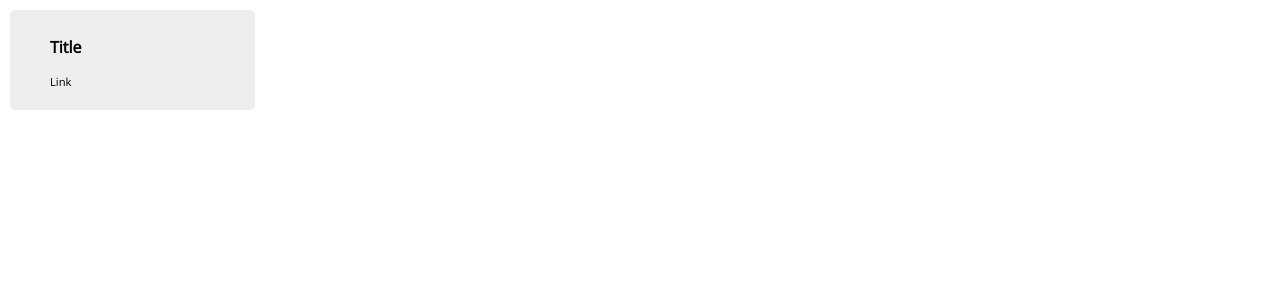
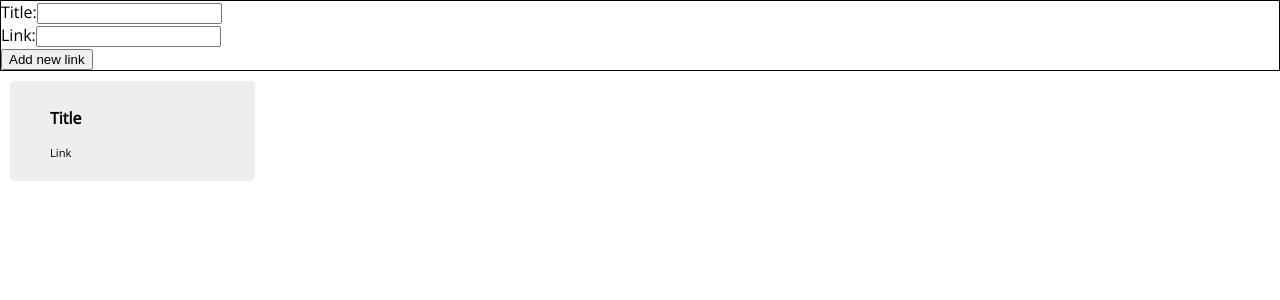
Before and after one commit to AdrianVillalbaSanchez/Algo-reactivo, a React (Create React App) app: page / in a window 1280 px wide. Shown: the top 300 px of the page. Built offline with nearby package versions, Linux system fonts and the light colour scheme.

Commit message:
Form added

```diff
--- a/src/App.js
+++ b/src/App.js
@@ -1,13 +1,42 @@
 import React, { Component } from 'react';
 import Link from './Link';
 
+class App extends Component {
 
-class App extends Component {
+  constructor(props) {
+    super(props);
+
+    this.state = {
+      title: '',
+      link: ''
+    }
+  }
+
+
   render() {
     return (
       <div className="App">
+
+        <div className="formIdea">
+          <form>
+            <label>
+              Title:
+            </label>
+            <input type="text" name="title" />
+            <br />
+            <label>
+              Link:
+            </label>
+            <input type="text" name="link" />
+            <br />
+            <button type="submit"> Add new link </button>
+          </form>
+
+        </div>
+
         <div><Link title={"Title"} link={"Link"} /> </div>
-      </div>
+
+      </div >
     );
   }
 }
--- a/src/index.css
+++ b/src/index.css
@@ -24,3 +24,7 @@ body {
 .webLink{
   font-size: 0.7em;
 }
+
+.formIdea{
+  border: 1px black solid;
+}
```
